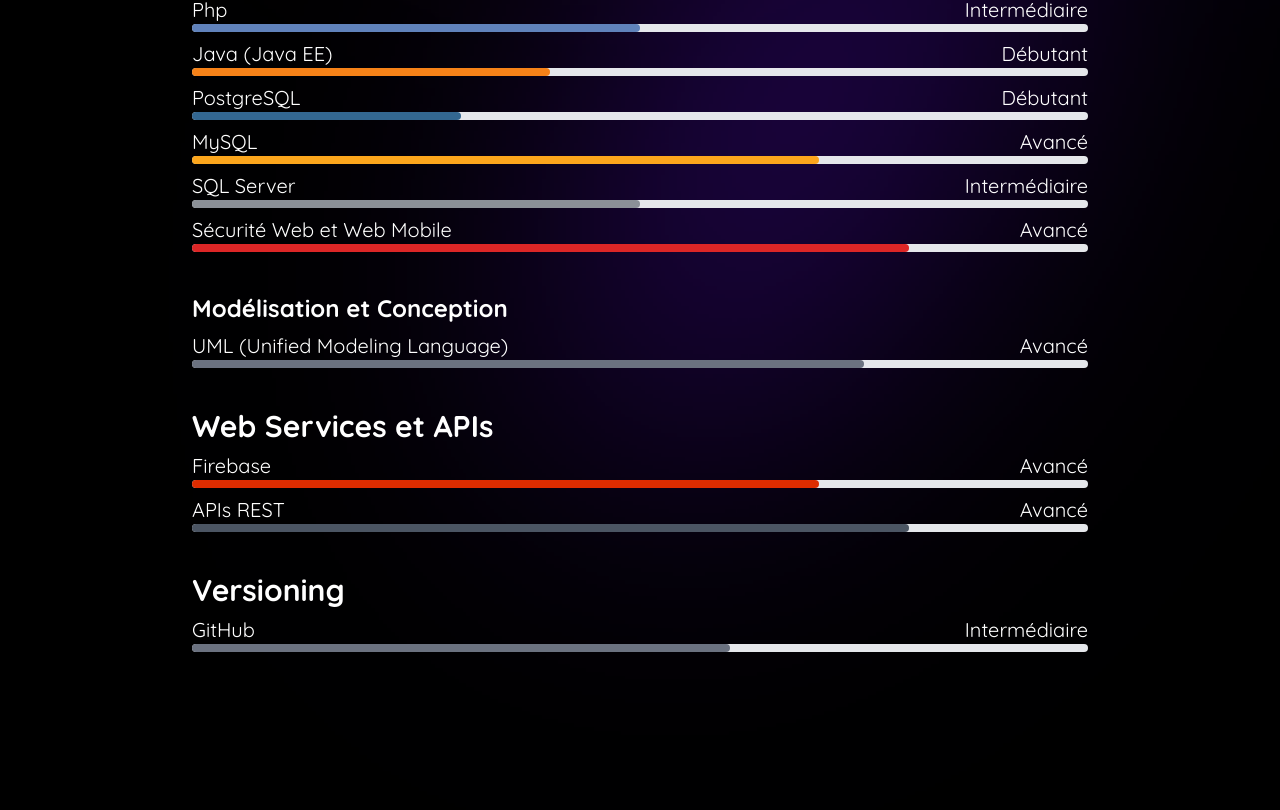
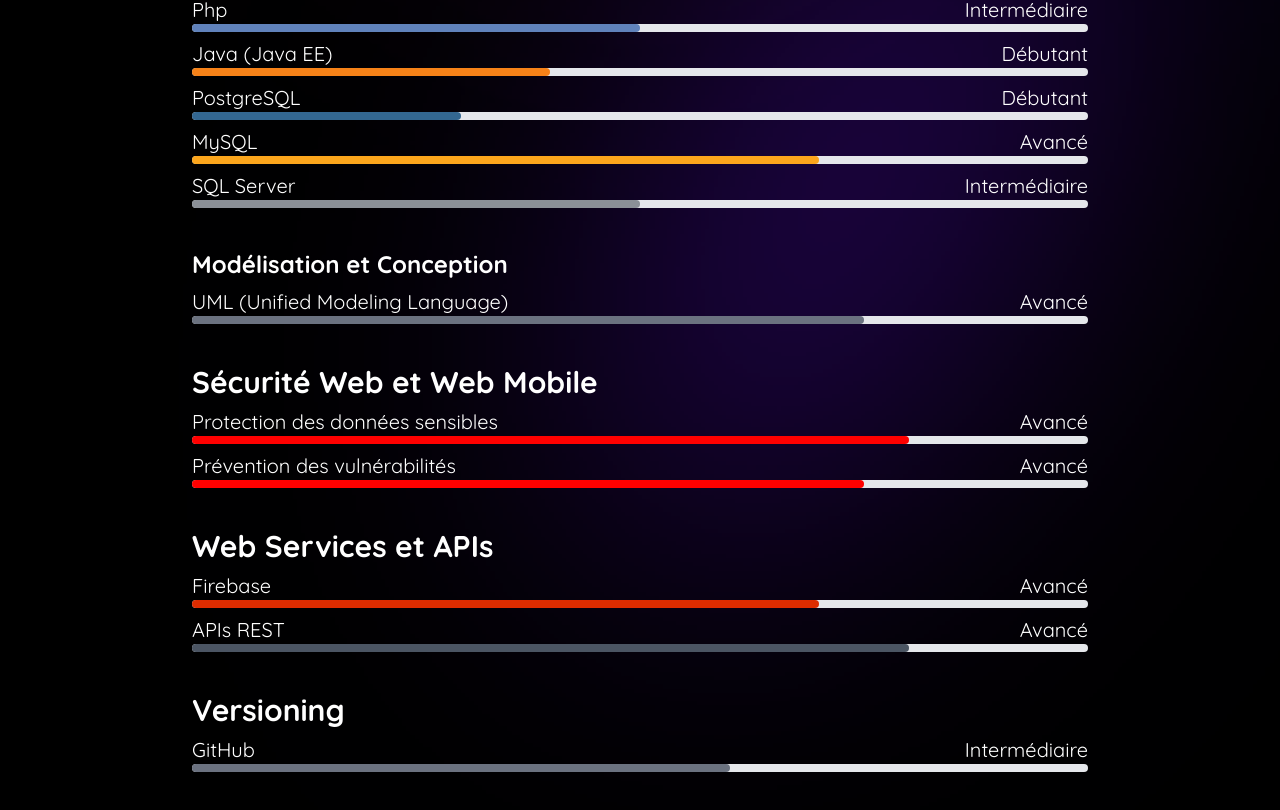
Before and after one commit to YoCode35/my-book, a Next.js app: page /skills in a window 1280 px wide. Shown: the part 1541-2351 px from the top of the page. Built offline with nearby package versions, Linux system fonts and the light colour scheme.

Commit message:
Update Skills Title & Details

```diff
--- a/src/app/skills/page.tsx
+++ b/src/app/skills/page.tsx
@@ -223,15 +223,6 @@ export default function Skills() {
                                         <div className="h-2 rounded-full" style={{ backgroundColor: '#8b9097', width: '50%' }}></div>
                                     </div>
                                 </div>
-                                <div className="skills-detail mt-2">
-                                    <div className="flex justify-between">
-                                        <span>Sécurité Web et Web Mobile</span>
-                                        <span>Avancé</span>
-                                    </div>
-                                    <div className="w-full bg-gray-200 rounded-full h-2">
-                                        <div className="bg-red-600 h-2 rounded-full" style={{ width: '80%' }}></div>
-                                    </div>
-                                </div>
                             </div>
 
                             <div className="skills-detail-subtitle pt-6">
@@ -243,6 +234,28 @@ export default function Skills() {
                                     </div>
                                     <div className="w-full bg-gray-200 rounded-full h-2">
                                         <div className="bg-gray-500 h-2 rounded-full" style={{ width: '75%' }}></div>
+                                    </div>
+                                </div>
+                            </div>
+
+                            <div className="pt-6">
+                                <strong className="skills-detail-title">Sécurité Web et Web Mobile</strong>
+                                <div className="skills-detail mt-2">
+                                    <div className="flex justify-between">
+                                        <span>Protection des données sensibles</span>
+                                        <span>Avancé</span>
+                                    </div>
+                                    <div className="w-full bg-gray-200 rounded-full h-2">
+                                    <div className="h-2 rounded-full" style={{ backgroundColor: '#ff0000', width: '80%' }}></div>
+                                    </div>
+                                </div>
+                                <div className="skills-detail mt-2">
+                                    <div className="flex justify-between">
+                                        <span>Prévention des vulnérabilités</span>
+                                        <span>Avancé</span>
+                                    </div>
+                                    <div className="w-full bg-gray-200 rounded-full h-2">
+                                    <div className="h-2 rounded-full" style={{ backgroundColor: '#ff0000', width: '75%' }}></div>
                                     </div>
                                 </div>
                             </div>
--- a/src/components/Header.tsx
+++ b/src/components/Header.tsx
@@ -3,7 +3,7 @@
 import { useState, useEffect } from "react";
 import Image from "next/image";
 import { FcDownload } from "react-icons/fc";
-import Navbar from "./Navbar";
+import Navbar from "./navbar/Navbar";
 
 export default function Header() {
   const [menuOpen, setMenuOpen] = useState(false);
--- a/src/components/Navbar.tsx
+++ b/src/components/navbar/Navbar.tsx
@@ -60,9 +60,8 @@ export default function Navbar({ menuOpen, setMenuOpen }: NavbarProps) {
                             ${pathname === "/" ? "text-navLinkHover" : "text-navLinkInactive"}`}
               >
                 <FiHome
-                  className={`hover:text-navLinkHover ${
-                    pathname === "/" ? "text-navLinkHover" : "text-navLinkInactive"
-                  }  w-6 h-6 3xl:w-8 3xl:h-8 4xl:w-12 3xl:h-12`}
+                  className={`hover:text-navLinkHover ${pathname === "/" ? "text-navLinkHover" : "text-navLinkInactive"
+                    }  w-6 h-6 3xl:w-8 3xl:h-8 4xl:w-12 3xl:h-12`}
                 />
               </Link>
             </li>
```
Also changed, not shown: src/components/navbar/useNavbarLogic.ts (renamed from src/components/useNavbarLogic.ts).
